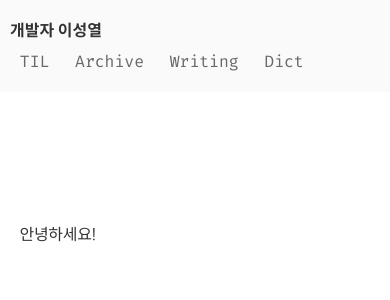
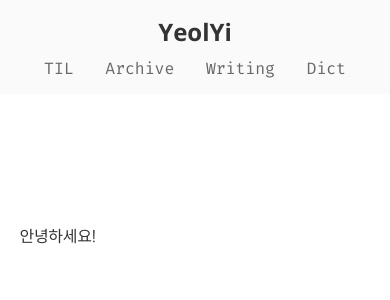
Before and after one commit to Yeolyi/blog, a Next.js app: page / in a window 390 px wide. Shown: the top 300 px of the page. Built offline with nearby package versions, Linux system fonts and the light colour scheme.

Commit message:
작은화면 헤더 중앙정렬

```diff
--- a/components/navBar.js
+++ b/components/navBar.js
@@ -5,7 +5,7 @@ import { useRouter } from 'next/router'
 export default function NavBar() {
     return <>
         <header id={styles.navBar}>
-            <Link href="/"><h2>개발자 이성열</h2></Link>
+            <Link href="/"><h2>YeolYi</h2></Link>
             <CategoryList/>
         </header>
     </>
--- a/components/navBar.module.css
+++ b/components/navBar.module.css
@@ -1,7 +1,7 @@
 #navBar {
     position: sticky;
     top: 0;
-    padding: 10px;
+    padding: 15px;
     display: flex;
     align-items: center;
     background-color: rgba(250, 250, 250, 0.95);
@@ -10,7 +10,7 @@
 }
 
 #navBar h2 {
-    font-size: 1rem;
+    font-size: 1.5rem;
     cursor: pointer;
 }
 
@@ -32,18 +32,14 @@
 @media screen and (max-width: 500px) {
     #navBar {
         display: block;
+        text-align: center;
     }
 
     #navBar h2 {
-        margin: 10px 0;
+        margin-bottom: 10px;
     }
 
     #categoryList {
-        margin-bottom: 10px;
-    }
-
-    .categoryButton {
-        margin-left: 0;
-        text-align: left;
+        margin: auto;
     }
 }
--- a/pages/dict/[[...path]].module.css
+++ b/pages/dict/[[...path]].module.css
@@ -25,8 +25,7 @@
 }
 
 #postTitle {
-    margin-bottom: 0.5rem;
-    font-size: 2rem;
+    font-size: 4rem;
     white-space: pre-line;
-    margin-bottom: 2rem;
+    margin-bottom: 4rem;
 }
```
